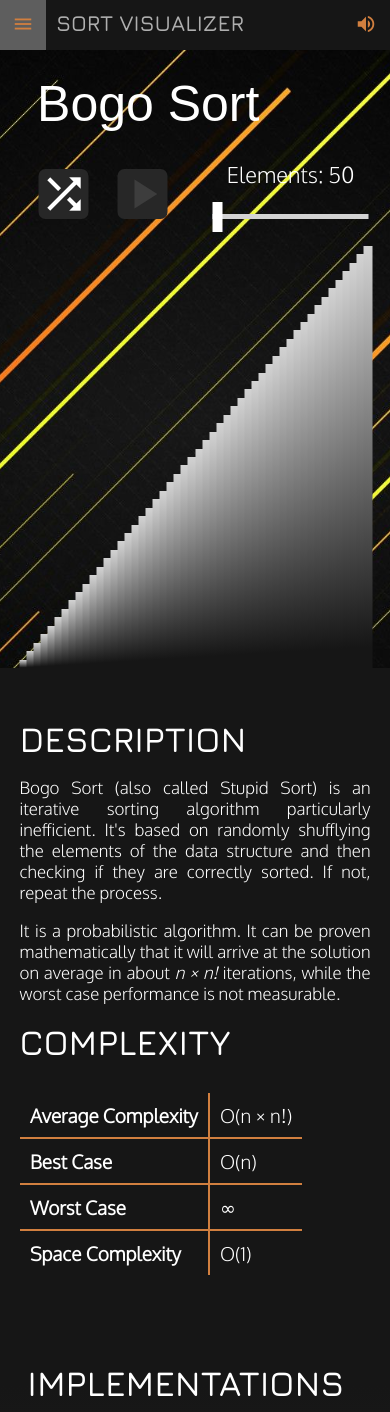
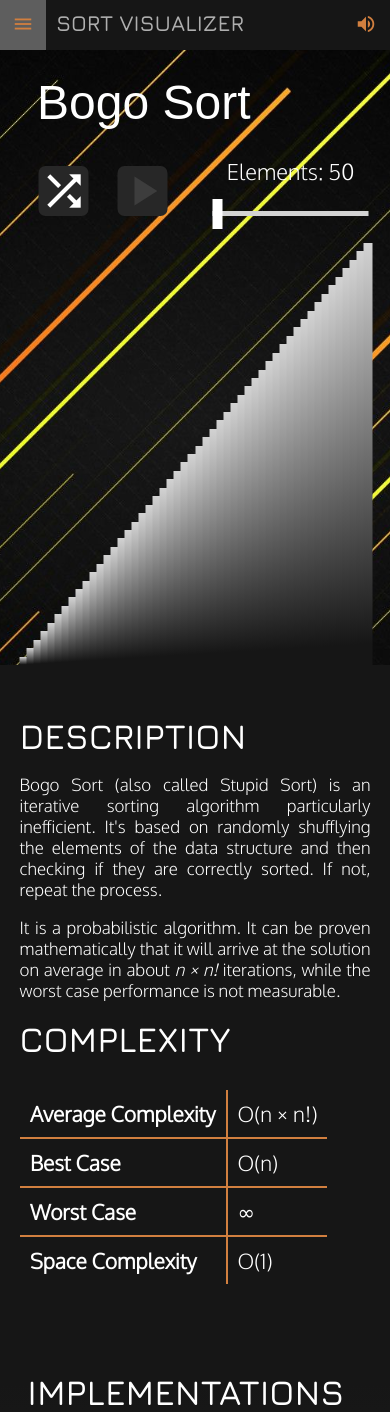
Before and after one commit to Myphz/sortvisualizer, a Flask app: page /bogosort/ in a window 390 px wide. Shown: the top 1412 px of the page. Run offline with Flask 2, Linux system fonts and the light colour scheme; some libraries are stand-ins or nearby versions; some web fonts are replaced.

Commit message:
Mobile fixes

```diff
--- a/static/css/base_sort.css
+++ b/static/css/base_sort.css
@@ -26,7 +26,7 @@ body {
 
 @media only screen and (max-width: 1100px) {
     .title {
-        font-size: 50px;
+        font-size: 48px;
     }
 }
 
@@ -254,7 +254,7 @@ body {
 
 @media only screen and (max-width: 1100px) {
     .sort-table {
-        font-size: 19px;
+        font-size: 21px;
     }
 
     .table-box {
```
